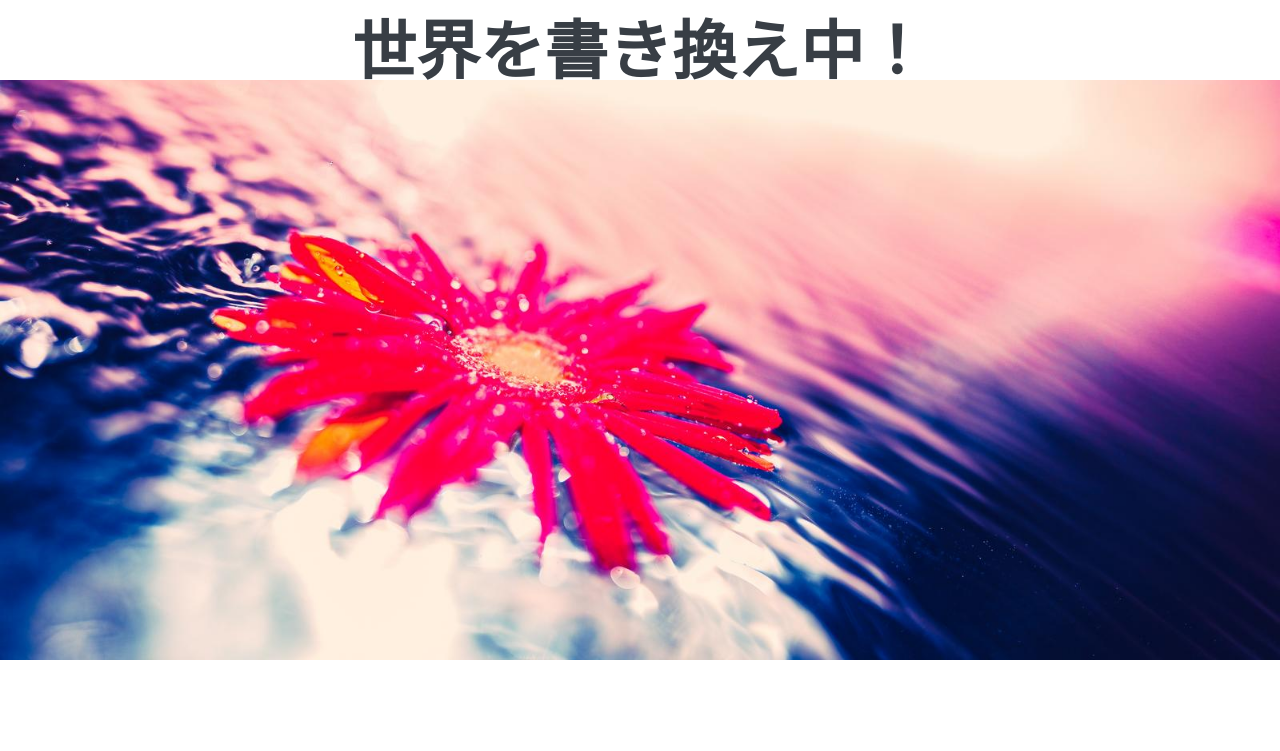
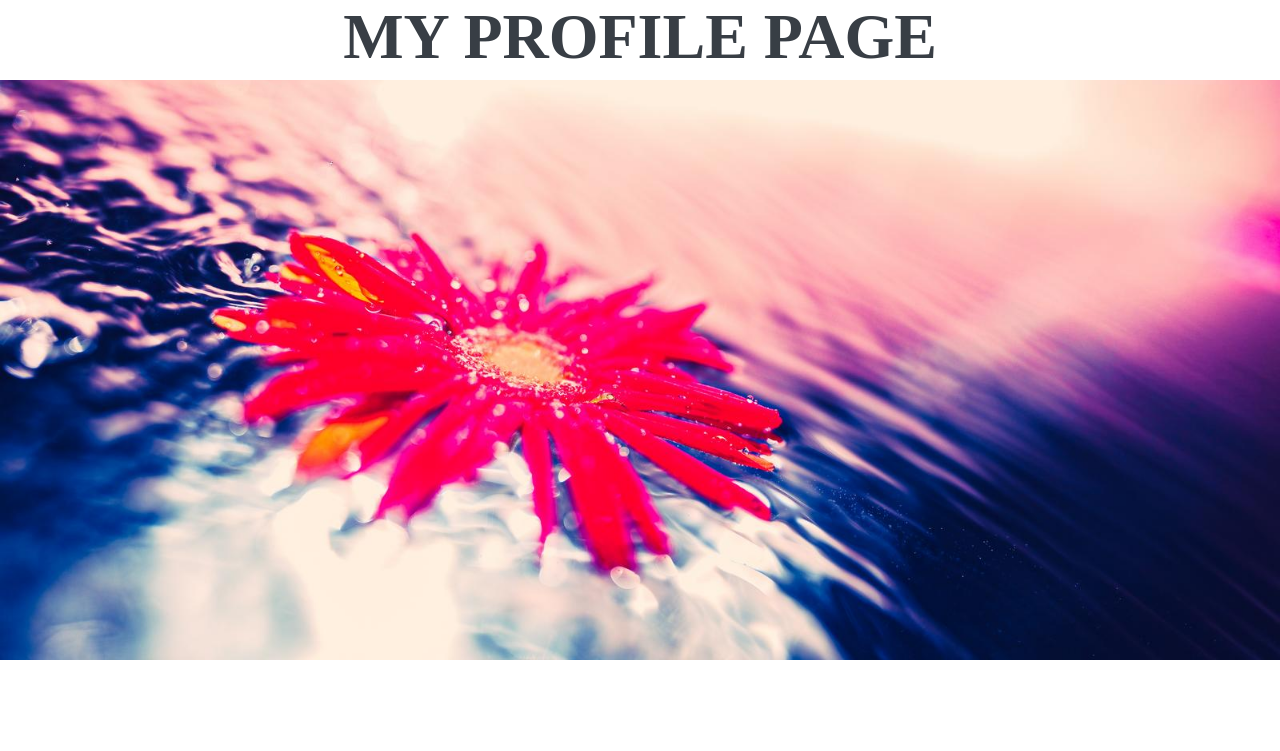
Before and after one commit to yayoi08389-netizen/my-portfolio, a plain HTML site: page index.html in a window 1280 px wide. Shown: the top 751 px of the page. Drawn offline with Linux system fonts and the light colour scheme; some packages are replaced by stand-ins of ours; a web font is replaced by a local one.

Commit message:
実験終了：文字戻す

```diff
--- a/index.html
+++ b/index.html
@@ -22,7 +22,7 @@
     <!--　ヘッダー  -->
 
     <header class="header">
-        <h1 class="header-title">世界を書き換え中！</h1>
+        <h1 class="header-title">MY PROFILE PAGE</h1>
     </header>
     <!--　メイン画像  -->
     <section class="hero">
```
